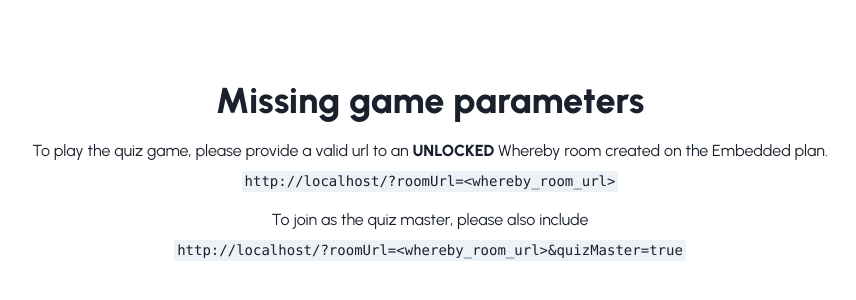
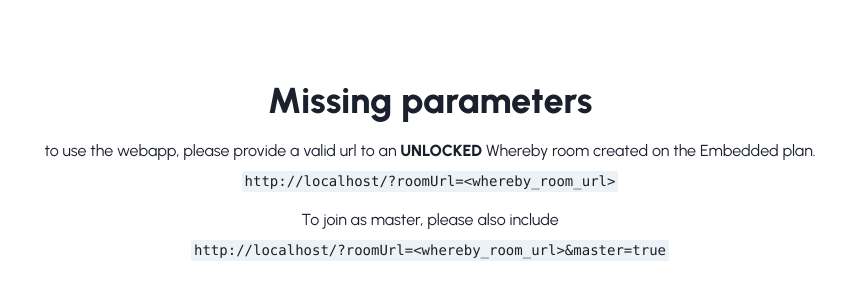
Before and after one commit to Web3Kev/WbrtcControl, a React (Create React App) app: page / in a window 1280 px wide. Shown: the part 230-530 px from the top of the page, without its empty margins (210-1066 px from the left). Built offline with nearby package versions, Linux system fonts and the light colour scheme.

Commit message:
quiMaster to master and readme

```diff
--- a/src/AppHelp.tsx
+++ b/src/AppHelp.tsx
@@ -11,17 +11,17 @@
       width={"100%"}
       height={"100%"}
     >
-      <Heading mb={"4"}>Missing game parameters</Heading>
+      <Heading mb={"4"}>Missing parameters</Heading>
       <Text mb={"2"}>
-        To play the quiz game, please provide a valid url to an{" "}
+        to use the webapp, please provide a valid url to an{" "}
         <strong>UNLOCKED</strong> Whereby room created on the Embedded plan.
       </Text>
       <Code>{window.location.href}?roomUrl=&lt;whereby_room_url&gt;</Code>
       <Text mt={"4"} mb={"2"}>
-        To join as the quiz master, please also include
+        To join as master, please also include
       </Text>
       <Code>
-        {window.location.href}?roomUrl=&lt;whereby_room_url&gt;&quizMaster=true
+        {window.location.href}?roomUrl=&lt;whereby_room_url&gt;&master=true
       </Code>
     </Box>
   );
--- a/src/index.tsx
+++ b/src/index.tsx
@@ -12,7 +12,7 @@
 const urlParams = new URLSearchParams(window.location.search);
 const roomUrl = urlParams.get("roomUrl") || WHEREBY_ROOM;
 const playerName = urlParams.get("fname") || "guest";
-const isTeacher = !!urlParams.get("quizMaster");
+const isTeacher = !!urlParams.get("master");
 const container = document.getElementById("root")!;
 const root = createRoot(container);
 
```
Also changed, not shown: public/manifest.json, 1 other file (tests, documents, lock files or other folders).
